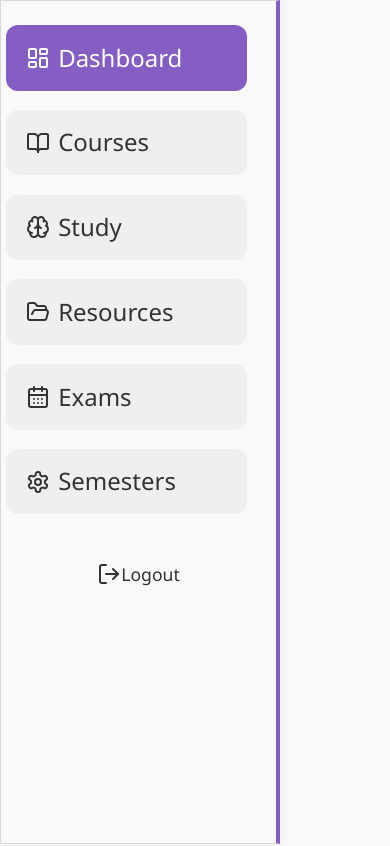
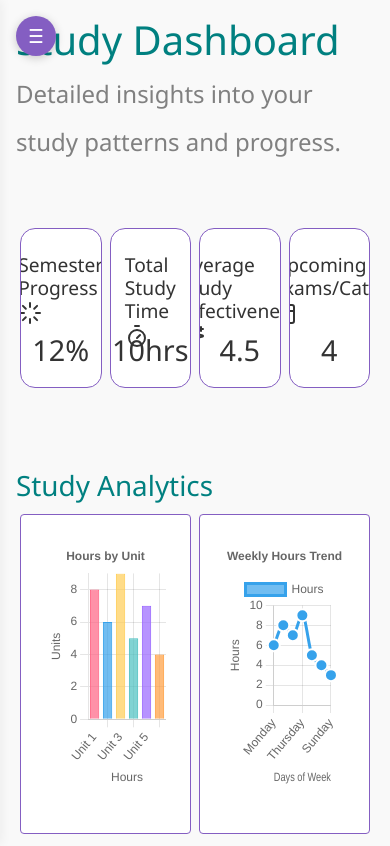
Before and after one commit to Unrealrojo234/tempest, a SvelteKit app: page / in a window 390 px wide. Shown: the top 846 px of the page. Built offline with nearby package versions, Linux system fonts and the light colour scheme.

Commit message:
fix: fixed nav bar and made it responsive for mobile

```diff
--- a/src/routes/components/drawer.svelte
+++ b/src/routes/components/drawer.svelte
@@ -17,6 +17,8 @@
 	} from '@lucide/svelte';
 
 	let activeTab = $state(0);
+	let drawerOpen = $state(true);
+	let isMobile = $state(false);
 
 	const tabs = $state([
 		{
@@ -53,24 +55,69 @@
 
 	function handleTabClick(tabId) {
 		activeTab = tabId;
+		// On mobile, close drawer after selecting a tab
+		if (isMobile) {
+			drawerOpen = false;
+		}
 	}
 
 	function handleLogout() {
 		console.log('Logout clicked');
 	}
+
+	function toggleDrawer() {
+		drawerOpen = !drawerOpen;
+	}
+
+	// Check if mobile on component mount and set up resize listener
+	$effect(() => {
+		const checkMobile = () => {
+			isMobile = window.innerWidth < 768;
+			if (isMobile) {
+				drawerOpen = false;
+			} else {
+				drawerOpen = true;
+			}
+		};
+
+		// Initial check
+		checkMobile();
+
+		// Add event listener
+		window.addEventListener('resize', checkMobile);
+
+		// Cleanup
+		return () => {
+			window.removeEventListener('resize', checkMobile);
+		};
+	});
 </script>
 
 <main class="container-fluid g-0 m-0 p-0">
 	<div class="row g-0 m-0 p-0">
+		<!-- Mobile toggle button -->
+		{#if isMobile}
+			<button class="mobile-toggle-btn" onclick={toggleDrawer}>
+				{#if drawerOpen}
+					✕
+				{:else}
+					☰
+				{/if}
+			</button>
+		{/if}
+
+		<!-- Drawer with fixed positioning -->
 		<div class="col-auto m-0 p-0">
-			<div id="drawer-div" class="card m-0">
+			<div id="drawer-div" class="card m-0" class:drawer-open={drawerOpen} class:drawer-closed={!drawerOpen}>
 				<div id="fixed">
-					<div class="logo-section"></div>
+					<div class="logo-section">
+						<h2 class="app-title">StudyApp</h2>
+					</div>
+
+					<!-- Scrollable navigation area -->
 					<nav class="navigation">
 						{#each tabs as tab}
 							{@const Icon = tab.icon}
-							<!-- svelte-ignore a11y_click_events_have_key_events -->
-							<!-- svelte-ignore a11y_no_static_element_interactions -->
 							<button
 								class="tab {activeTab === tab.id ? 'active' : ''}"
 								onclick={() => handleTabClick(tab.id)}
@@ -81,6 +128,7 @@
 						{/each}
 					</nav>
 
+					<!-- Fixed logout button at bottom -->
 					<div class="logout-section">
 						<button class="logout-btn" onclick={handleLogout}>
 							<LogOut class="logout-icon" />
@@ -91,9 +139,10 @@
 			</div>
 		</div>
 
-		<div class="col m-0 p-0">
-			<div id="tabs" class="m-0 p-0">
-				<div id="tab">
+		<!-- Main content area -->
+		<div class="col m-0 " class:content-shifted={drawerOpen && !isMobile} class:content-full={!drawerOpen || isMobile}>
+			<div id="tabs"  class="m-0 p-0">
+				<div id="tab" class="p-3">
 					{#if activeTab === 0}
 						<Dashboard />
 					{:else if activeTab === 1}
@@ -112,6 +161,14 @@
 				</div>
 			</div>
 		</div>
+
+		<!-- Overlay for mobile when drawer is open -->
+		{#if isMobile && drawerOpen}
+			<!-- svelte-ignore a11y_click_events_have_key_events -->
+			<!-- svelte-ignore a11y_no_static_element_interactions -->
+			<!-- svelte-ignore event_directive_deprecated -->
+			<div class="drawer-overlay" onclick={() => drawerOpen = false}></div>
+		{/if}
 	</div>
 </main>
 
@@ -131,65 +188,93 @@
 		padding: 0 !important;
 	}
 
+	/* Drawer styles */
 	#drawer-div {
 		height: 100vh;
 		width: 280px;
-		background-color: var(--bg-card);
-		border-right: 4px solid var(--purple);
+		background-color: var(--bg-card, #ffffff);
+		border-right: 4px solid var(--purple, #6f42c1);
 		border-radius: 0% !important;
 		display: flex;
 		flex-direction: column;
-		justify-content: space-between;
 		padding: 1.5rem 0.3rem;
 		box-shadow: 2px 0 10px rgba(0, 0, 0, 0.05);
-		position: static;
+		position: fixed;
+		left: 0;
+		top: 0;
+		z-index: 1000;
+		transition: transform 0.3s ease;
 	}
 
-	#tabs {
-		height: 100vh;
+	/* Drawer states */
+	#drawer-div.drawer-open {
+		transform: translateX(0);
 	}
 
-	#tab {
-		margin-left: 1.5rem;
+	#drawer-div.drawer-closed {
+		transform: translateX(-100%);
 	}
 
+	/* Logo section */
+	.logo-section {
+		padding: 1rem 1.5rem 2rem;
+		border-bottom: 1px solid #eee;
+		margin-bottom: 1rem;
+	}
+
+	.app-title {
+		color: var(--purple, #6f42c1);
+		font-weight: 700;
+		font-size: 1.5rem;
+		margin: 0;
+		text-align: center;
+	}
+
+	/* Navigation area - scrollable */
 	.navigation {
 		flex: 1;
 		padding-right: 1.5rem;
+		overflow-y: auto;
+		max-height: calc(100vh - 180px); /* Account for logo and logout sections */
 	}
 
 	.tab {
 		display: flex;
 		align-items: center;
 		padding: 0.85rem 1.25rem;
-		margin-bottom: 1.2rem;
+		margin-bottom: 0.8rem;
 		border-radius: 12px;
 		cursor: pointer;
-		background-color: qhite;
+		background-color: white;
 		border: none;
+		font-size: 1.8rem;
+
 		width: 100%;
 		transition: all 0.2s ease;
-		color: var(--text);
+		color: var(--text, #333333);
 	}
 
 	.tab:hover {
-		background-color: var(--purple);
+		background-color: var(--purple, #6f42c1);
+		color: white;
 	}
 
 	.tab.active {
-		background-color: var(--purple);
+		background-color: var(--purple, #6f42c1);
 		color: white;
 		border: none;
 	}
 
 	.tab-name {
-		font-size: 1.5rem;
+		font-size: 1.1rem;
 		font-weight: 500;
 	}
 
+	/* Logout section - fixed at bottom */
 	.logout-section {
-		padding: 0 1rem;
-		margin-top: 2rem;
+		padding: 1rem;
+		margin-top: auto; /* Push to bottom */
+		border-top: 1px solid #eee;
 	}
 
 	.logout-btn {
@@ -199,9 +284,9 @@
 		width: 100%;
 		padding: 0.85rem;
 		background-color: transparent;
-		border: 1px solid var(--primary);
+		border: 1px solid var(--primary, #6f42c1);
 		border-radius: 12px;
-		color: var(--primary);
+		color: var(--primary, #6f42c1);
 		font-size: 1.1rem;
 		font-weight: 500;
 		cursor: pointer;
@@ -209,9 +294,93 @@
 	}
 
 	.logout-btn:hover {
-		background-color: var(--purple);
+		background-color: var(--purple, #6f42c1);
 		color: white;
 	}
 
+	/* Content area adjustments */
+	.content-shifted {
+		margin-left: 280px !important;
+		width: calc(100% - 280px) !important;
+		transition: margin-left 0.3s ease, width 0.3s ease;
+	}
 
+	.content-full {
+		margin-left: 0 !important;
+		width: 100% !important;
+		transition: margin-left 0.3s ease, width 0.3s ease;
+	}
+
+	#tabs {
+		min-height: 100vh;
+		padding: 1rem;
+	}
+
+	#tab {
+		margin-left: 0;
+	}
+
+	/* Mobile styles */
+	.mobile-toggle-btn {
+		position: fixed;
+		top: 1rem;
+		left: 1rem;
+		z-index: 1001;
+		background-color: var(--purple, #6f42c1);
+		color: white;
+		border: none;
+		border-radius: 50%;
+		width: 40px;
+		height: 40px;
+		display: flex;
+		align-items: center;
+		justify-content: center;
+		font-size: 1.2rem;
+		box-shadow: 0 2px 10px rgba(0, 0, 0, 0.2);
+	}
+
+	.drawer-overlay {
+		position: fixed;
+		top: 0;
+		left: 0;
+		width: 100%;
+		height: 100%;
+		background-color: rgba(0, 0, 0, 0.5);
+		z-index: 999;
+	}
+
+	/* Responsive adjustments */
+	@media (max-width: 768px) {
+		#drawer-div {
+			width: 250px;
+		}
+
+		.tab-name {
+			font-size: 1rem;
+		}
+
+		.content-shifted {
+			margin-left: 0 !important;
+			width: 100% !important;
+		}
+	}
+
+	/* Scrollbar styling for navigation */
+	.navigation::-webkit-scrollbar {
+		width: 6px;
+	}
+
+	.navigation::-webkit-scrollbar-track {
+		background: #f1f1f1;
+		border-radius: 10px;
+	}
+
+	.navigation::-webkit-scrollbar-thumb {
+		background: #c1c1c1;
+		border-radius: 10px;
+	}
+
+	.navigation::-webkit-scrollbar-thumb:hover {
+		background: #a8a8a8;
+	}
 </style>
```
